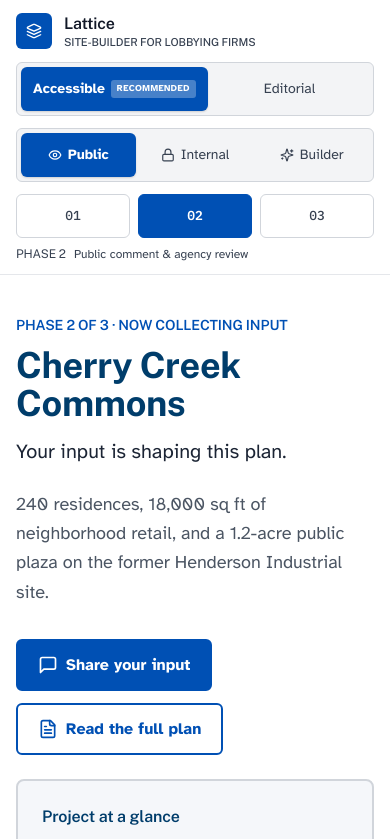
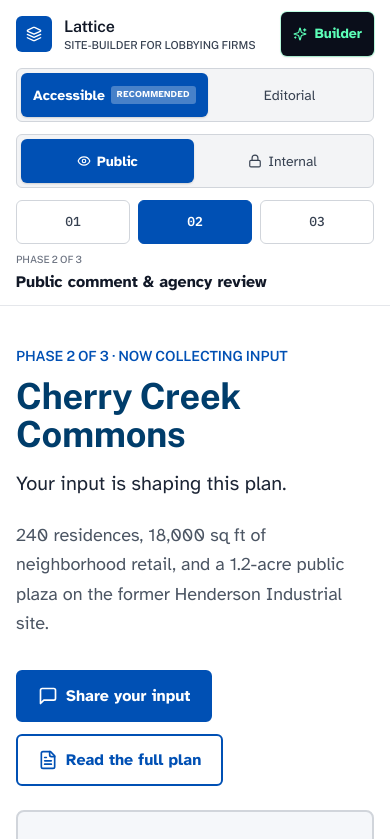
Before and after one commit to joeyough/lattice, a React (Vite) app: page / in a window 390 px wide. Shown: the top 839 px of the page. Built offline with nearby package versions, Linux system fonts and the light colour scheme.

Commit message:
Update App.jsx

```diff
--- a/src/App.jsx
+++ b/src/App.jsx
@@ -194,66 +194,85 @@ function TopBar({ styleVariant, setStyleVariant, view, setView, phase, setPhase
   // Only Builder gets the dark engineering top bar. Internal stays light.
   const dark = isBuilder;
 
-  const bg = isBuilder ? 'bg-[#070A12] border-white/10 text-stone-100'
-    : isA ? 'bg-[#F5F0E6] border-stone-300 text-stone-900'
-    : 'bg-white border-gray-200 text-gray-900';
+  // Inline style for top bar — guarantees opaque background renders immediately
+  // (Tailwind dynamic className interpolation can have paint-timing issues)
+  const topBarStyle = isBuilder
+    ? { background: '#070A12', borderBottom: '1px solid rgba(255,255,255,0.10)', color: '#F5F5F4' }
+    : isA
+      ? { background: '#F5F0E6', borderBottom: '1px solid #D6D3D1', color: '#1C1917' }
+      : { background: '#FFFFFF', borderBottom: '1px solid #E5E7EB', color: '#111827' };
 
   const monoClass = isA ? 'font-mono-a' : 'font-display-b';
 
   return (
-    <div className={`sticky top-0 z-50 border-b ${bg}`}>
+    <div className="sticky top-0 z-50" style={topBarStyle}>
       <div className="max-w-[1400px] mx-auto px-4 sm:px-6">
-        {/* ROW 1 — wordmark always; Design + View on desktop (md+) only */}
+        {/* ROW 1 — wordmark + mode-specific controls */}
         <div className="flex items-center gap-3 py-3">
           <Wordmark isA={isA} dark={dark} />
-
           <div className="flex-1" />
 
-          {/* Design + View — desktop */}
+          {!isBuilder ? (
+            <>
+              {/* Desktop: Design + View (Public/Internal only) + Builder launch */}
               <div className="hidden md:flex items-center gap-2">
-            <div
-              style={{ opacity: view === 'builder' ? 0.55 : 1, transition: 'opacity 0.2s' }}
-              title={view === 'builder' ? 'Design preset — applied when you return to Public or Internal' : ''}
-            >
                 <SegmentedToggle
                   label="Design"
                   value={styleVariant}
                   options={[
-                  { v: 'B', label: 'Accessible', title: 'Accessible: high-contrast design meeting WCAG accessibility standards. Easier to read for older audiences, low-vision users, and stakeholders on mobile.', badge: 'Recommended' },
-                  { v: 'A', label: 'Editorial',  title: 'Editorial: magazine-style design with serif headlines. Good for general audiences.' }
+                    { v: 'B', label: 'Accessible', title: 'High-contrast design meeting WCAG accessibility standards.', badge: 'Recommended' },
+                    { v: 'A', label: 'Editorial',  title: 'Magazine-style design with serif headlines.' }
                   ]}
                   onChange={setStyleVariant}
                   isA={isA}
                   dark={dark}
                 />
-            </div>
                 <SegmentedToggle
                   label="View"
                   value={view}
                   options={[
                     { v: 'public',   label: 'Public',   icon: Eye },
-                { v: 'internal', label: 'Internal', icon: Lock },
-                { v: 'builder',  label: 'Builder',  icon: Sparkles }
+                    { v: 'internal', label: 'Internal', icon: Lock }
                   ]}
                   onChange={setView}
                   isA={isA}
                   dark={dark}
                 />
-          </div>
-        </div>
-
-        {/* ROW 2 mobile only — Design full-width (dimmed in Builder) */}
-        <div
-          className="md:hidden pb-3"
-          style={{ opacity: view === 'builder' ? 0.55 : 1, transition: 'opacity 0.2s' }}
-          title={view === 'builder' ? 'Design preset — applied when you return to Public or Internal' : ''}
+                <BuilderLaunch onClick={() => setView('builder')} />
+              </div>
+
+              {/* Mobile: just the Builder launch button on row 1 */}
+              <div className="md:hidden">
+                <BuilderLaunch compact onClick={() => setView('builder')} />
+              </div>
+            </>
+          ) : (
+            // BUILDER MODE — only an Exit button
+            <button
+              onClick={() => setView('public')}
+              className="flex items-center gap-2 px-3 py-2 rounded-md text-sm font-semibold transition-colors"
+              style={{
+                background: 'transparent',
+                color: '#5CFFB8',
+                border: '1px solid rgba(92,255,184,0.45)',
+                minHeight: 44
+              }}
             >
+              <ChevronLeft size={16} /> Exit Builder
+            </button>
+          )}
+        </div>
+
+        {/* Mobile rows for Design + View — only when NOT in Builder */}
+        {!isBuilder && (
+          <>
+            <div className="md:hidden pb-3">
               <SegmentedToggle
                 label="Design"
                 value={styleVariant}
                 options={[
-              { v: 'B', label: 'Accessible', title: 'Accessible: high-contrast design meeting WCAG accessibility standards. Easier to read for older audiences, low-vision users, and stakeholders on mobile.', badge: 'Recommended' },
-              { v: 'A', label: 'Editorial',  title: 'Editorial: magazine-style design with serif headlines. Good for general audiences.' }
+                  { v: 'B', label: 'Accessible', title: 'High-contrast design meeting WCAG accessibility standards.', badge: 'Recommended' },
+                  { v: 'A', label: 'Editorial',  title: 'Magazine-style design with serif headlines.' }
                 ]}
                 onChange={setStyleVariant}
                 isA={isA}
@@ -261,16 +280,13 @@ function TopBar({ styleVariant, setStyleVariant, view, setView, phase, setPhase
                 fullWidth
               />
             </div>
-
-        {/* ROW 3 mobile only — View full-width */}
             <div className="md:hidden pb-3">
               <SegmentedToggle
                 label="View"
                 value={view}
                 options={[
                   { v: 'public',   label: 'Public',   icon: Eye },
-              { v: 'internal', label: 'Internal', icon: Lock },
-              { v: 'builder',  label: 'Builder',  icon: Sparkles }
+                  { v: 'internal', label: 'Internal', icon: Lock }
                 ]}
                 onChange={setView}
                 isA={isA}
@@ -278,6 +294,8 @@ function TopBar({ styleVariant, setStyleVariant, view, setView, phase, setPhase
                 fullWidth
               />
             </div>
+          </>
+        )}
 
         {/* ROW 4 — Phase pills (only on Public; hidden on Internal & Builder). */}
         {view === 'public' && (
@@ -318,9 +336,13 @@ function TopBar({ styleVariant, setStyleVariant, view, setView, phase, setPhase
                   );
                 })}
               </div>
-              <div className={`text-xs ${isA ? 'text-stone-700' : 'text-gray-700'}`}>
-                <span className={`${monoClass} uppercase tracking-[0.14em] mr-2`}>Phase {phase}</span>
-                <span>{isA ? PHASES[phase - 1].labelA : PHASES[phase - 1].labelB}</span>
+              <div>
+                <div className={`${monoClass} text-[10px] uppercase tracking-[0.18em] mb-1 font-medium ${isA ? 'text-stone-500' : 'text-gray-500'}`}>
+                  Phase {phase} of 3
+                </div>
+                <div className={`text-base font-semibold leading-snug ${isA ? 'text-stone-900' : 'text-gray-900'}`}>
+                  {isA ? PHASES[phase - 1].labelA : PHASES[phase - 1].labelB}
+                </div>
               </div>
             </div>
 
@@ -388,6 +410,27 @@ function Wordmark({ isA, dark }) {
         </div>
       </div>
     </div>
+  );
+}
+
+function BuilderLaunch({ onClick, compact }) {
+  return (
+    <button
+      onClick={onClick}
+      title="Open Builder — set up a new project"
+      className="flex items-center gap-2 rounded-md font-semibold text-sm transition-all"
+      style={{
+        background: '#0A0E1A',
+        color: '#5CFFB8',
+        padding: compact ? '8px 12px' : '8px 14px',
+        boxShadow: '0 0 0 1px rgba(92,255,184,0.4), 0 1px 2px rgba(0,0,0,0.2)',
+        minHeight: 44,
+        whiteSpace: 'nowrap'
+      }}
+    >
+      <Sparkles size={14} style={{ flexShrink: 0 }} />
+      {compact ? 'Builder' : 'Open Builder'}
+    </button>
   );
 }
 
```
Lines whose indentation alone changed are shown as unchanged.
